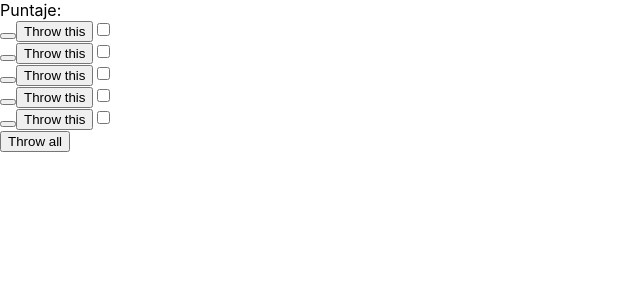
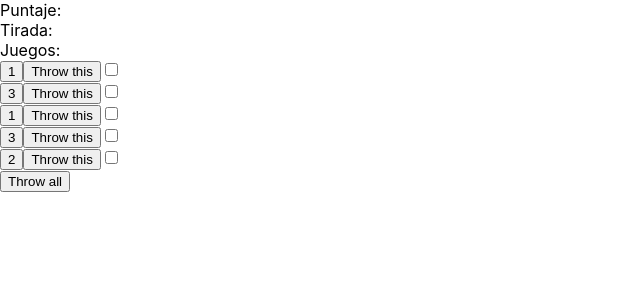
Before and after one commit to juancruz12/unq-ui-juancruz-centurion-trabajo-final, a React (Create React App) app: page / in a window 1280 px wide. Shown: the top 300 px of the page, without its empty margins (0-640 px from the left). Built offline with nearby package versions, Linux system fonts and the light colour scheme.

Commit message:
throw this funcionando, throw all funciona excepto al principio, estados se guardan bien, falta implementar jugadas y puntos

```diff
--- a/src/App.js
+++ b/src/App.js
@@ -7,11 +7,21 @@ class Square extends React.Component {
     super(props);
     this.state={
       key: false,
-      value: null,
+      value: Math.floor(Math.random() * 6) + 1,
+      index: props.index
     };
   }
   changeNumber = () => {
-    this.setState({value: Math.floor(Math.random() * 6) + 1});
+    const newNumber = Math.floor(Math.random() * 6) + 1
+    this.setState({value: newNumber});
+    this.props.actSquares(this);
+  }
+  changeNumberInRender = (number) =>{
+    this.setState({number});
+  }
+  checkAct = () =>{
+    this.setState({key:!this.state.key});
+    this.props.gameManager(this);
   }
 
   render() {
@@ -24,7 +34,7 @@ class Square extends React.Component {
       onClick={() => this.changeNumber()}>
         Throw this
       </button>
-      <input type="checkBox" onClick={()=>this.props.gameManager(this.state.key,this)}/>
+      <input type="checkBox" onClick={()=>this.checkAct()}/>
       </div>
     );
   }
@@ -36,41 +46,65 @@ class Board extends React.Component {
       squares: []
     };
   }
+  renderSquare(pos) {
+    return <Square value={this.state.squares[pos]}
+                   gameManager = {this.gameManager}
+                   actSquares = {this.actSquares}
+                   index = {pos}
+                   />;
+  }
 
-  renderSquare(i) {
-    this.state.squares.concat(i);// Esto no lo deberia hacerla linea de abajo?
-    return <Square value={this.state.squares[i]} gameManager = {this.gameManager}/>;
-  }
   throwAll = () =>{
     this.state.squares.foreach (dice => (dice.changeNumber()))
   }
+
   render() {
-    const status = 'Puntaje:';
+    const puntaje = 'Puntaje:';
+    const tirada = 'Tirada:';
+    const juegos = 'Juegos:';
 
     return (
       <div>
 
-        <div className="status">{status}</div>
+        <div className="status">{puntaje}</div>
+        <div className="tirada">{tirada}</div>
+        <div className="juegos">{juegos}</div>
         <div className="board-row">
           {this.renderSquare(0)}
           {this.renderSquare(1)}
           {this.renderSquare(2)}
           {this.renderSquare(3)}
           {this.renderSquare(4)}
-          <button onClick ={()=>this.state.squares.map((dice) => dice.changeNumber()) }>
+          <button onClick ={()=>this.state.squares.forEach((dice) => dice.changeNumber()) }>
             Throw all
           </button>
         </div>
       </div>
     );
   }
-  gameManager = (verify,dice) =>{
+  gameManager = (dice) =>{
     const gameDice = this.state.squares;
-    dice.setState({key:!dice.state.key})
-    console.log(verify.toString());
+    this.actSquares(dice);
     gameDice.filter(dice => dice.state.key === true );
-    console.log(gameDice.map(dice=>dice.state.key.toString()))
+    console.log(this.state.squares.map(dice=>dice.state.value))
+
   }
+  actSquares = (square)=>{
+    const squaresAct = this.state.squares.slice();
+    if (squaresAct.includes(square)){
+      squaresAct.map(dice=> {if(dice.state.index===square.state.index){dice.changeNumberInRender(square.state.value)}});
+      console.log("el if dio true, el square actualizado esta en la lista");
+    }else{
+      console.log("el if dio false, el square actualizado no esta en la lista");
+      squaresAct.push(square);
+    }
+    this.setState({squares:squaresAct});
+      /*const squaresAct= this.state.squares.slice();
+      squaresAct.map(dice=> {if(dice.props.index==square.props.index){dice.setState(square.state)}})
+      squaresAct[square.props.index].setState(square.state) //ENCONTRAR FORMA DE AGREGAR DADOS EN LA LISTA Y QUE SIEMPRE SEAN 5
+      squaresAct.push(square);
+      this.setState({squares : squaresAct});*/
+  };
 }
 
 class App extends React.Component {
```
